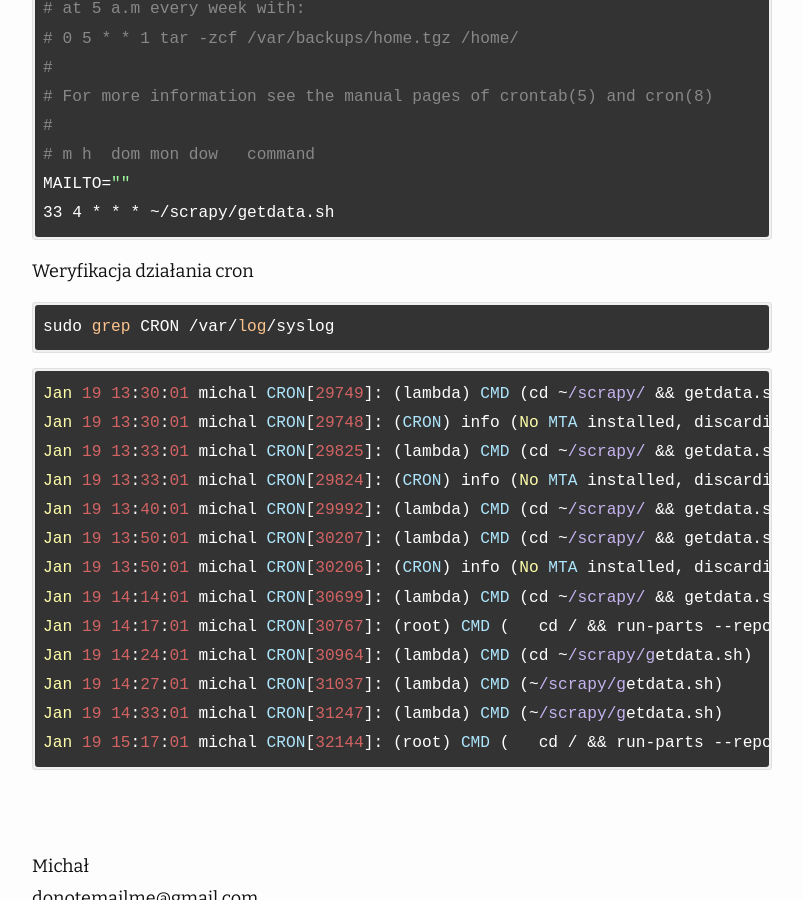
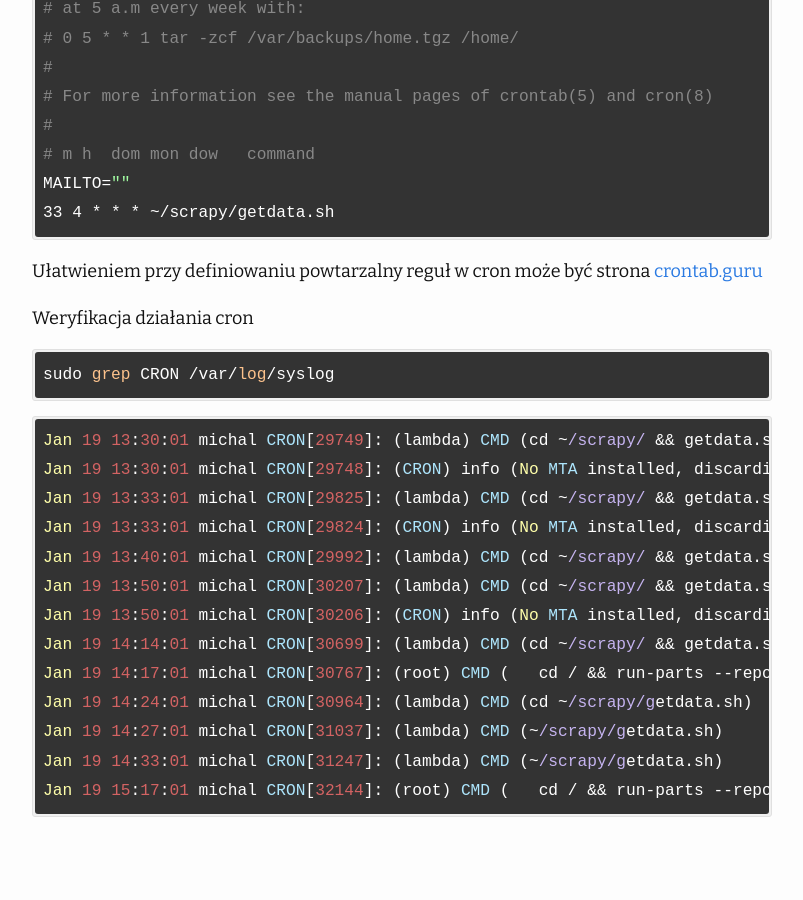
Before and after one commit to mgurg/mgurg.github.io, a Jekyll site: the page built from _posts/2020-01-19-scrapy-konfiguracja-IV.md, in a window 1280 px wide and 900 px high, scrolled down 1635 px. Shown: the whole window, without its empty margins (238-1041 px from the left). Built offline with Jekyll 4.4.1, drawn with Linux system fonts in a browser that asks for light colours; nearby versions of some CDN libraries; comment, search, counter and statistics services are not loaded.

Commit message:
Update 2020-01-19-scrapy-konfiguracja-IV.md

````diff
--- a/_posts/2020-01-19-scrapy-konfiguracja-IV.md
+++ b/_posts/2020-01-19-scrapy-konfiguracja-IV.md
@@ -69,6 +69,8 @@ MAILTO=""
 33 4 * * * ~/scrapy/getdata.sh
 ```
 
+Ułatwieniem przy definiowaniu powtarzalny reguł w cron może być strona [crontab.guru](https://crontab.guru/#33_4_*_*_*)
+
 Weryfikacja działania cron
 
 ```
````
